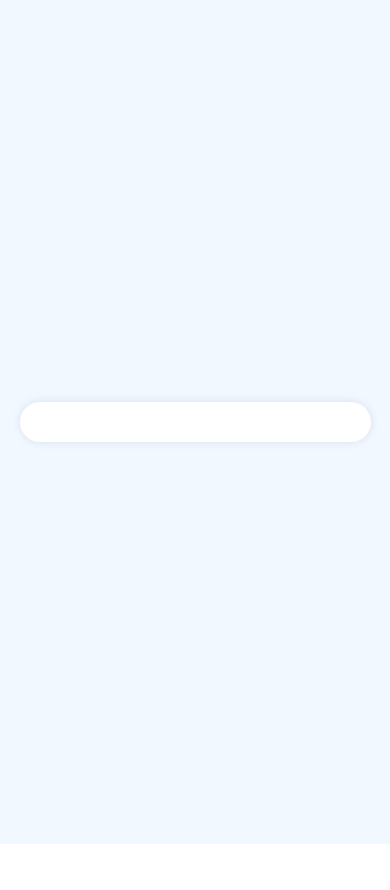
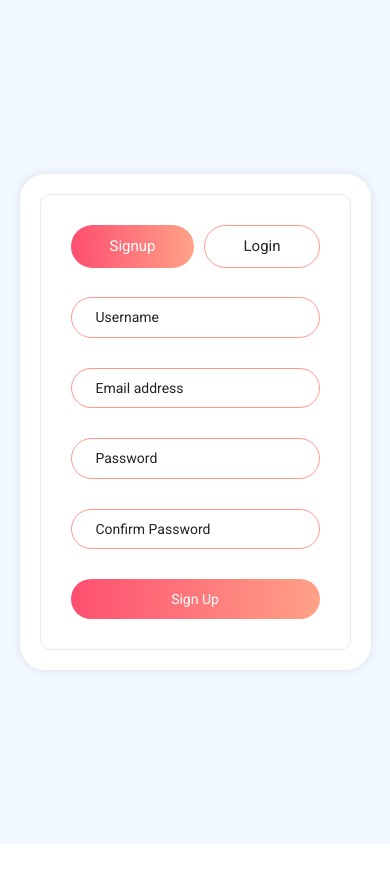
Before and after one commit to Bhavin823/Blog_Pro, a Django app: template Blog/Blog_app/templates/loginsignup.html in a window 390 px wide. Shown: the part 117-1007 px from the top of the page. Run offline with Django 4.2, Linux system fonts and the light colour scheme; the template is opened without the code that fills it: most values are stand-ins (such as "Sample title", 1, 10 or a date in 2020); parts of the project's set-up code (start-up, migrations or seed data) failed here and were passed over; some libraries are stand-ins or nearby versions.

Commit message:
fix login signup tempalte for mobile view

```diff
--- a/Blog/Blog_app/templates/loginsignup.html
+++ b/Blog/Blog_app/templates/loginsignup.html
@@ -7,8 +7,7 @@
     style="margin: 0; padding: 0; display: flex; justify-content: center; align-items: center; height: 100vh; background-color: #F1F8FF;">
     <div
         style="max-width: 400px; width: 90%; padding: 20px; background-color: #ffffff; box-shadow: 0 0 10px rgba(0, 0, 0, 0.1); border-radius: 25px;">
-
-        <div class="post-tabs rounded bordered">
+        <div class="post-tabs rounded bordered" style="display:block";>
             <!-- tab navs -->
             <ul class="nav nav-tabs nav-pills nav-fill" id="postsTab" role="tablist">
                 <li class="nav-item" role="presentation"><button aria-controls="popular" aria-selected="true"
```
